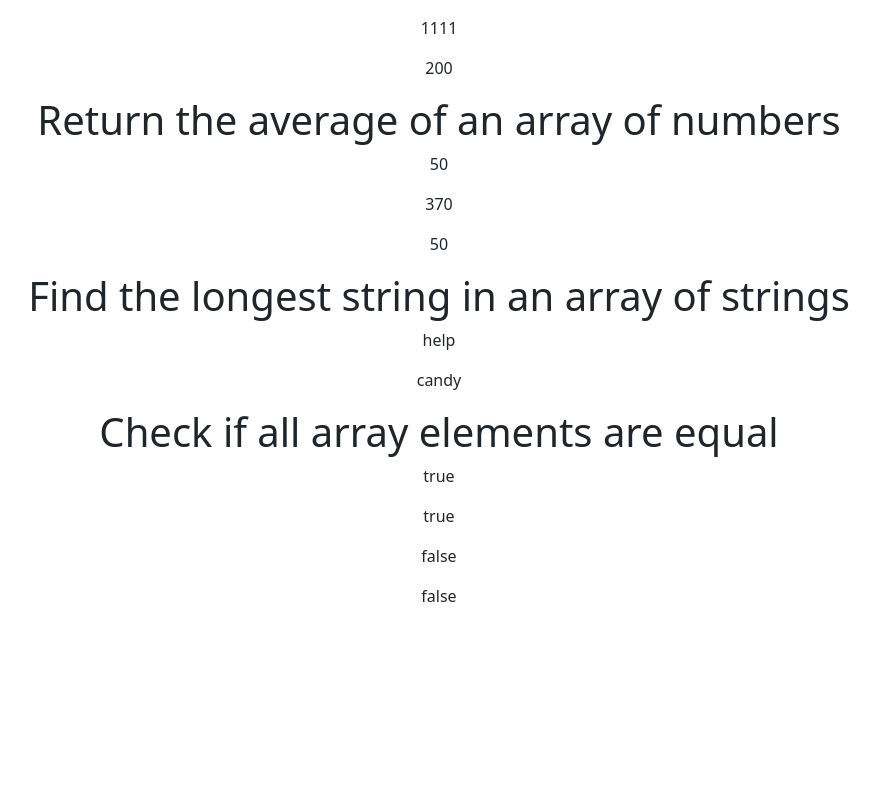
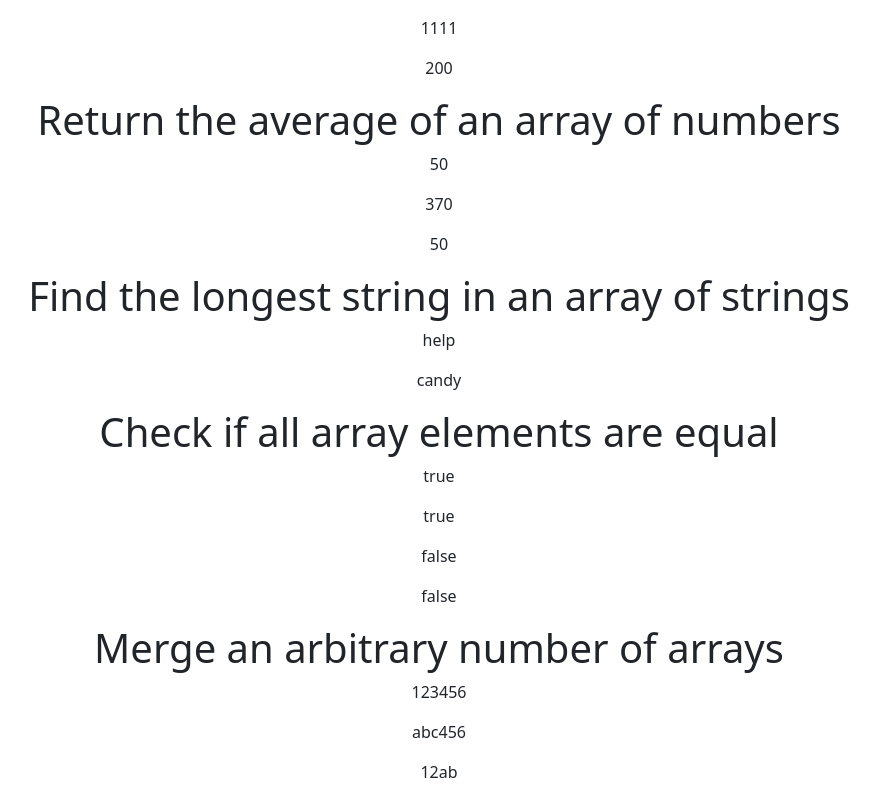
Before and after one commit to vinothsmart/react-redux-dashboard, a React (Create React App) app: page /jsc/arrays in a window 1280 px wide. Shown: the part 1800-2600 px from the top of the page, without its empty margins (201-1080 px from the left). Before the commit the page ends 2424 px from the top, so only its background shows below. Built offline with nearby package versions, Linux system fonts and the light colour scheme.

Commit message:
array merge

```diff
--- a/src/components/pages/JsChallange/Arrays.js
+++ b/src/components/pages/JsChallange/Arrays.js
@@ -35,6 +35,13 @@ const Arrays = () => {
 
   //   return new Set(arr).size === 1
 
+  const mergeAttributes = (...arrays) => {
+    let mergedArray = [];
+    arrays.forEach((array) => {
+      mergedArray = [...mergedArray, ...array];
+    });
+    return mergedArray;
+  };
   return (
     <>
       <center>
@@ -121,6 +128,12 @@ const Arrays = () => {
         <p>{checkAllArrayEqual([1, 1, 1, 2]) ? "true" : "false"}</p>
         <p>{checkAllArrayEqual(["10", 10, 10, 10]) ? "true" : "false"}</p>
       </center>
+      <center>
+        <h1>Merge an arbitrary number of arrays</h1>
+        <p>{mergeAttributes([1, 2, 3], [4, 5, 6])}</p>
+        <p>{mergeAttributes(["a", "b", "c"], [4, 5, 6])}</p>
+        <p>{mergeAttributes([true, true], [1, 2], ["a", "b"])}</p>
+      </center>
     </>
   );
 };
```
